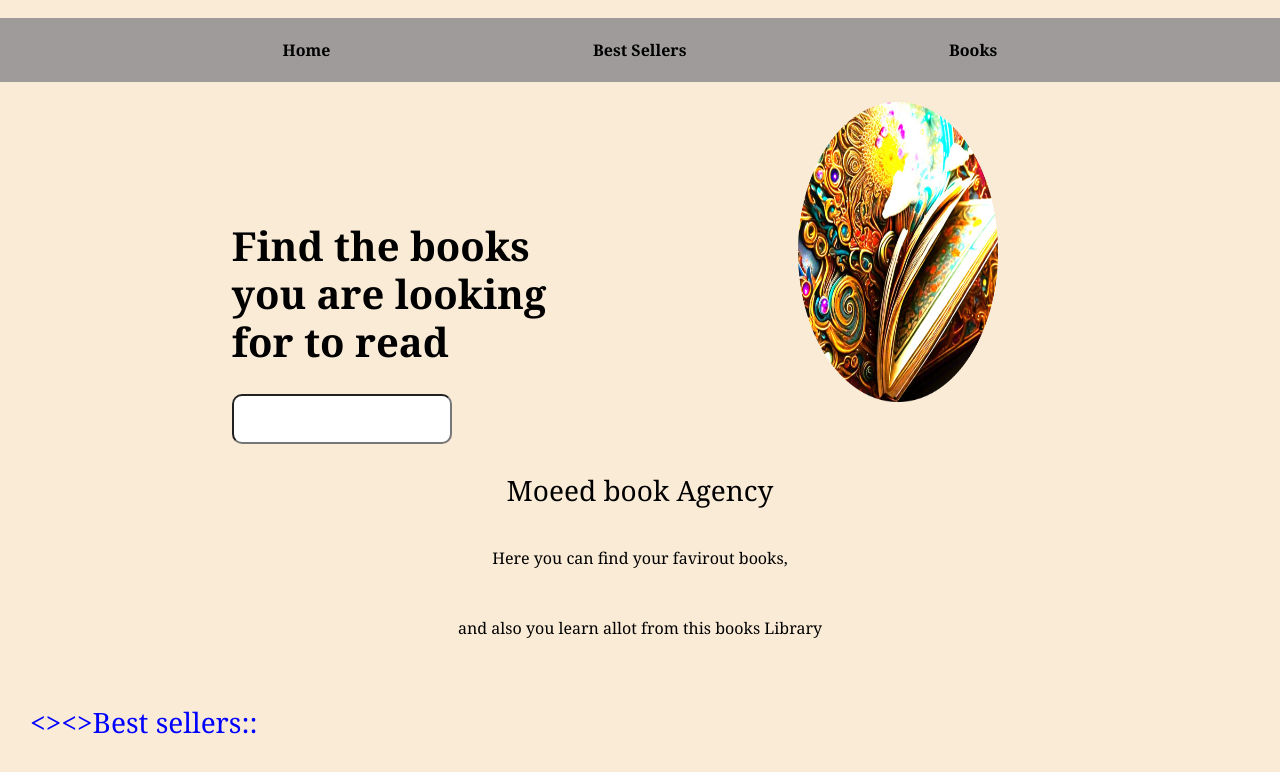
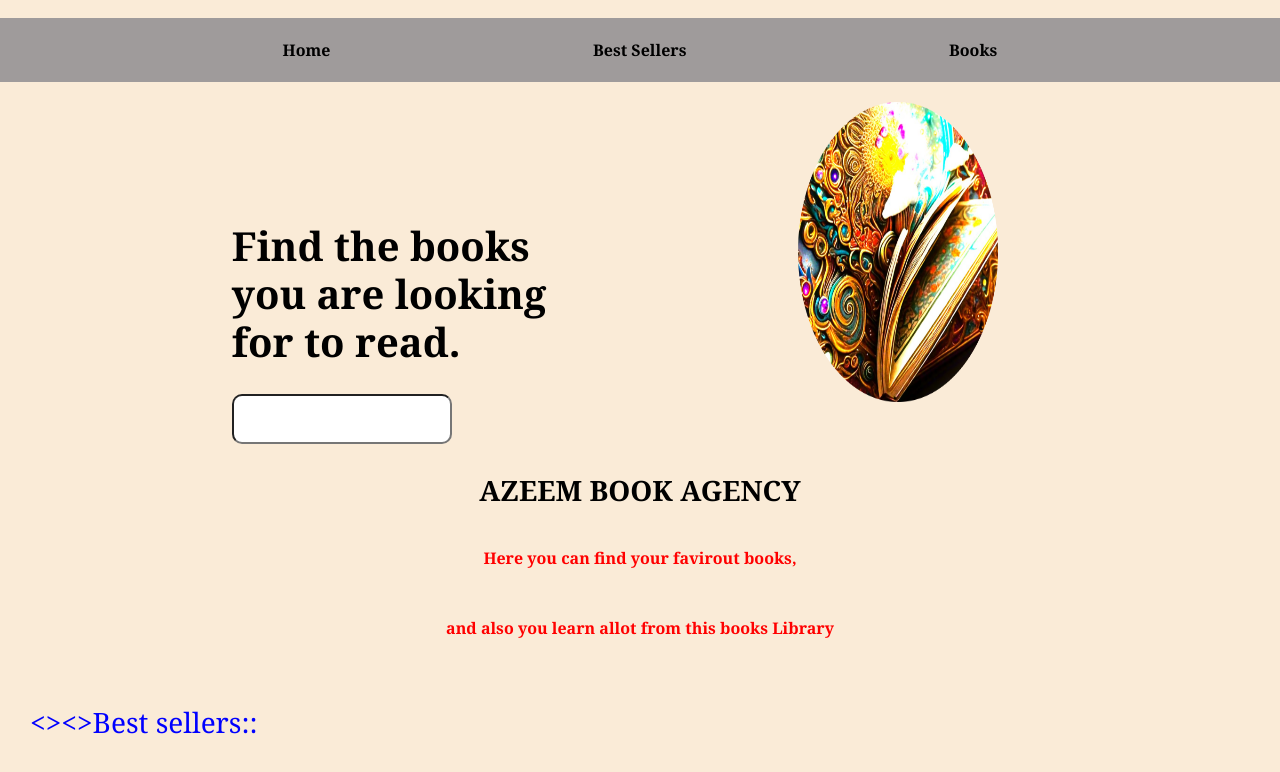
Before and after one commit to moeed038ulazeem/week-Task-2, a plain HTML site: page index.html in a window 1280 px wide. Shown: the part 322-1094 px from the top of the page. Drawn offline with nearby package versions, Linux system fonts and the light colour scheme.

Commit message:
update task

```diff
--- a/index.html
+++ b/index.html
@@ -18,15 +18,15 @@
     </nav>
     <div class="home">
         <div>
-            <h2>Find the books <br> you are looking <br> for to read</h2>
+            <h2>Find the books <br> you are looking <br> for to read.</h2>
             <input type="search" name="search" id="search">
         </div>
         <img src="./images/IMG-20240723-WA0001-modified.png" alt="" width="600px" height="300px">
     </div>
     <section>
-        <h3>Moeed book Agency</h3>
-        <p>Here you can find your favirout books,</p>
-        <p>and also you learn allot from this books Library</p>
+        <h3><b>AZEEM BOOK AGENCY</b></h3>
+        <p style="color: red; font-weight: bold;">Here you can find your favirout books,</p>
+        <p style="color: red; font-weight: bold;">and also you learn allot from this books Library</p>
     </section>
 
 
```
